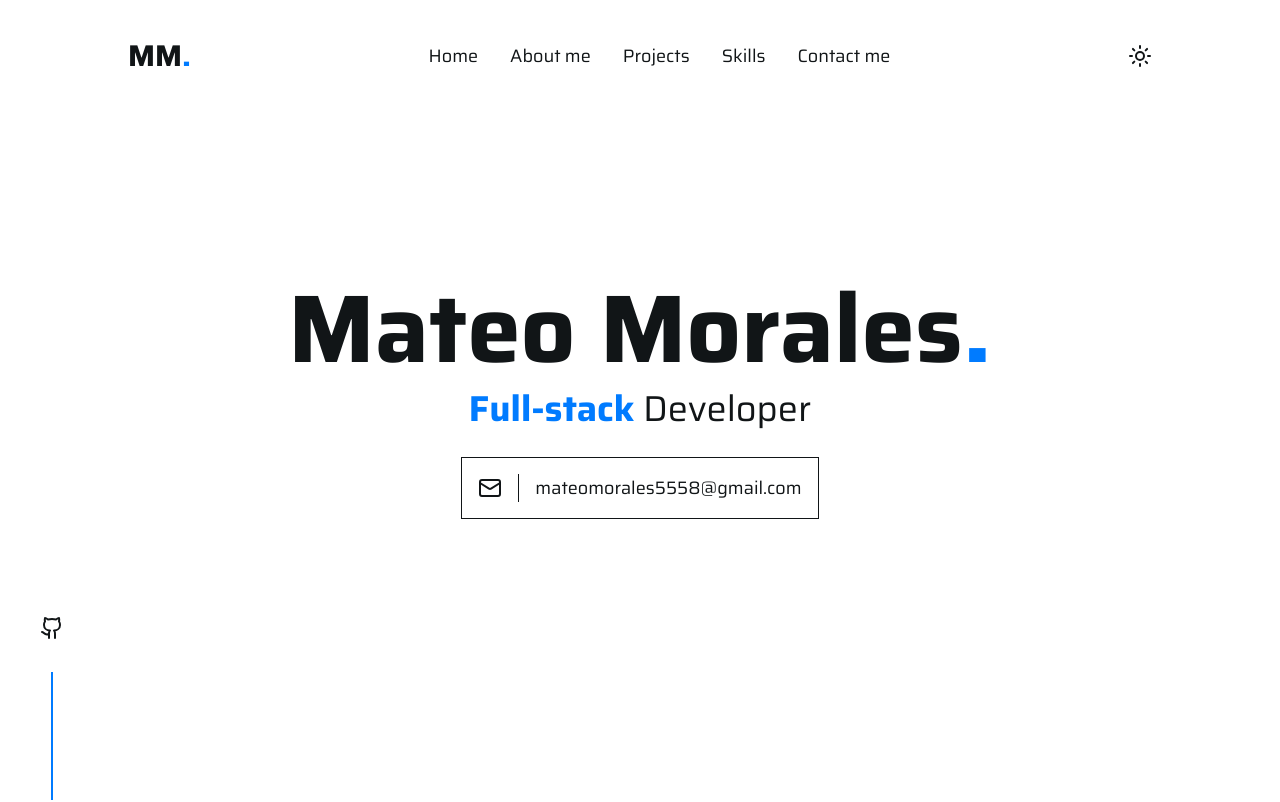
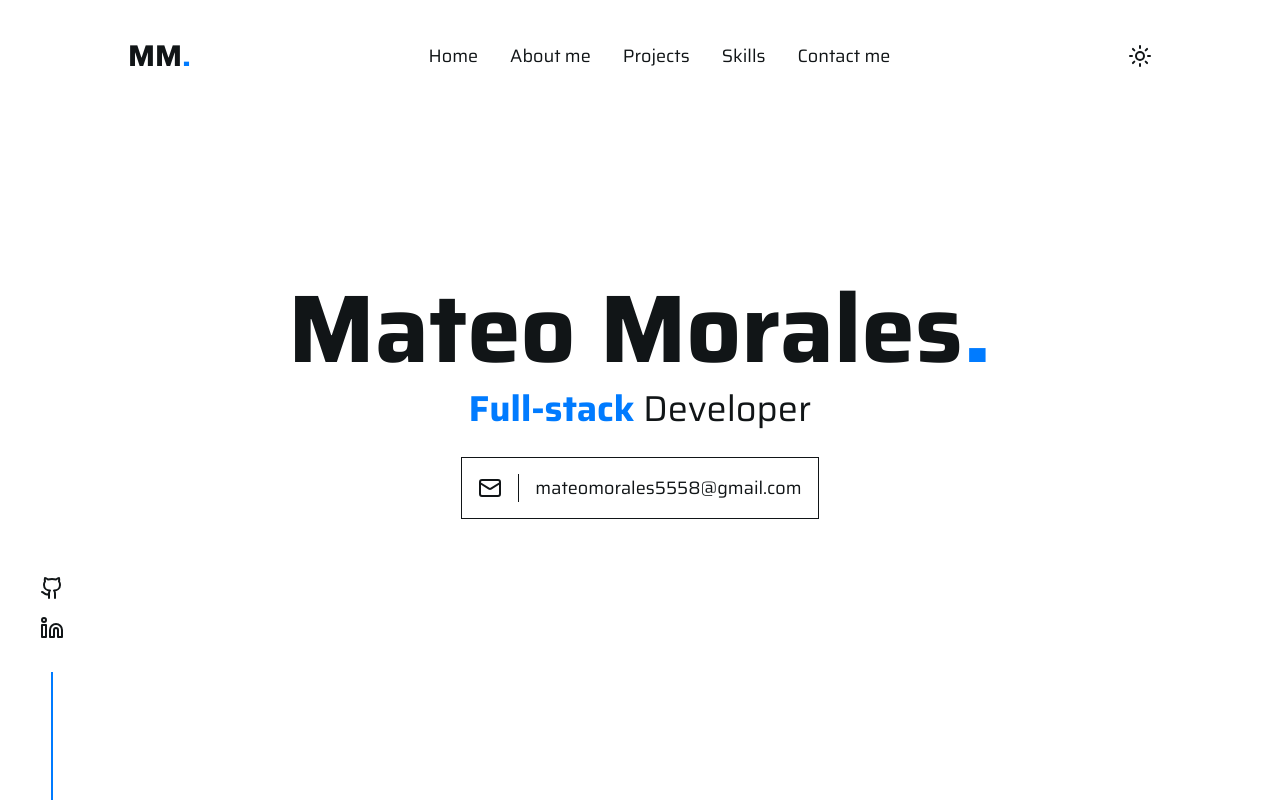
Before and after one commit to MateoMor/portfolio, a Next.js app: page / in a window 1280 px wide. Shown: the top 802 px of the page. Built offline with nearby package versions, Linux system fonts and the light colour scheme.

Commit message:
Linkedin added

```diff
--- a/src/app/components/Footer.tsx
+++ b/src/app/components/Footer.tsx
@@ -8,11 +8,11 @@ const socialData = [
   {
     link: 'https://github.com/MateoMor',
     icon: <Github width={iconSize.width} height={iconSize.height} />
-  }/* , // I don´t have linkedin yet
+  },
   {
-    link: 'https://www.linkedin.com/in/',
+    link: 'https://www.linkedin.com/in/mateo-morales-ramirez/',
     icon: <Linkedin width={iconSize.width} height={iconSize.height} />
-  } */
+  }
 ]
 
 export const Footer = () => {
--- a/src/app/components/SocialLinks.tsx
+++ b/src/app/components/SocialLinks.tsx
@@ -4,7 +4,7 @@ import { Github, Linkedin } from 'lucide-react'
 
 export const socialData = [
   { link: 'https://github.com/MateoMor', icon: <Github /> },
-  /* { link: 'https://linkedin.com/in/', icon: <Linkedin /> } */
+  { link: 'https://www.linkedin.com/in/mateo-morales-ramirez/', icon: <Linkedin /> }
 ]
 
 export const SocialLinks = () => {
```
